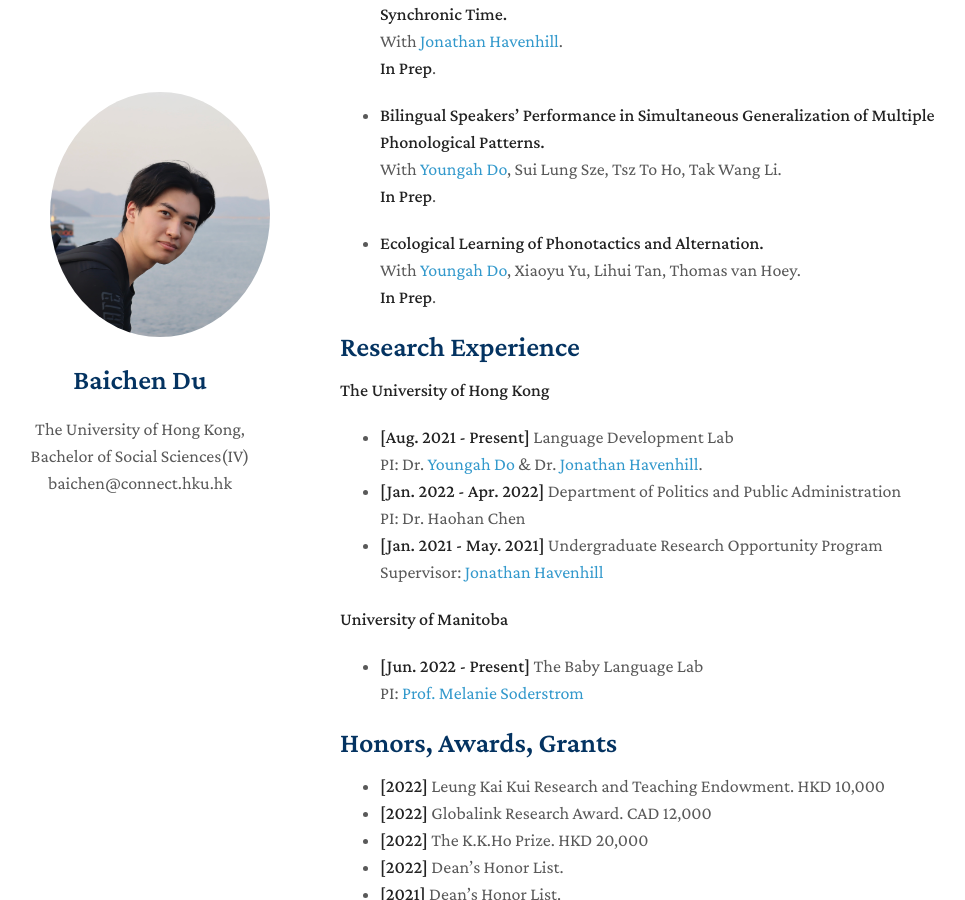
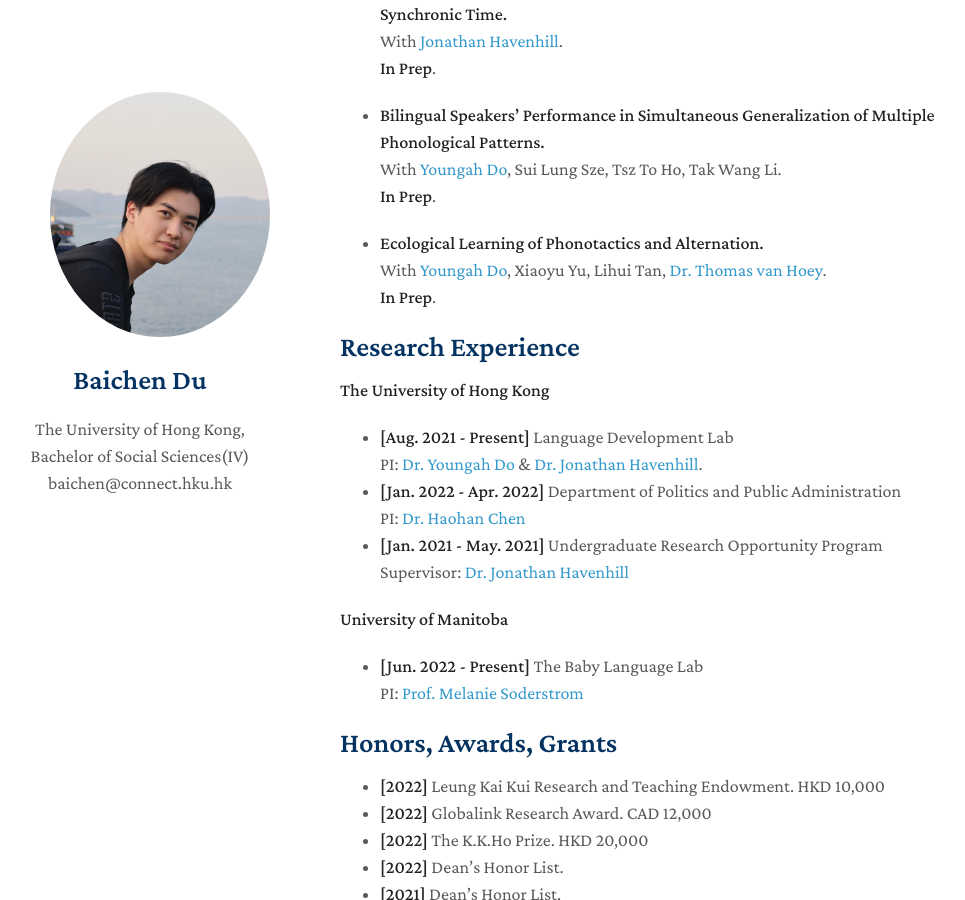
Before and after one commit to AlbertBaichenDu/AlbertBaichenDu.github.io, a Jekyll site: the page built from index.md, in a window 1280 px wide and 900 px high, scrolled down 1073 px. Shown: the whole window, without its empty margins (130-1095 px from the left). Built offline with Jekyll 4.4.1, drawn with Linux system fonts in a browser that asks for light colours; nearby versions of some CDN libraries; a style sheet for code colours, icons or effects is not loaded; our own code applies the rules of GitHub Pages for plain Markdown files.

```diff
--- a/index.md
+++ b/index.md
@@ -52,7 +52,7 @@ layout: homepage
 
 - **Ecological Learning of Phonotactics and Alternation.**
   <br>
-  With [Youngah Do](https://repository.hku.hk/cris/rp/rp02160), Xiaoyu Yu, Lihui Tan, Thomas van Hoey.
+  With [Youngah Do](https://repository.hku.hk/cris/rp/rp02160), Xiaoyu Yu, Lihui Tan, [Dr. Thomas van Hoey](https://www.thomasvanhoey.com/).
   <br>
   **In Prep**.
   <!--- <br>
@@ -65,13 +65,13 @@ layout: homepage
 **The University of Hong Kong**
 - **[Aug. 2021 - Present]** Language Development Lab
   <br>
-  PI: Dr. [Youngah Do](https://repository.hku.hk/cris/rp/rp02160) & Dr. [Jonathan Havenhill](https://jhavenhill.com).
+  PI: [Dr. Youngah Do](https://repository.hku.hk/cris/rp/rp02160) & [Dr. Jonathan Havenhill](https://jhavenhill.com).
 - **[Jan. 2022 - Apr. 2022]** Department of Politics and Public Administration
   <br>
-  PI: Dr. Haohan Chen
+  PI: [Dr. Haohan Chen](https://haohanchen.github.io/)
 - **[Jan. 2021 - May. 2021]** Undergraduate Research Opportunity Program
   <br>
-  Supervisor: [Jonathan Havenhill](https://jhavenhill.com)
+  Supervisor: [Dr. Jonathan Havenhill](https://jhavenhill.com)
 
 **University of Manitoba**
 - **[Jun. 2022 - Present]** The Baby Language Lab
```
